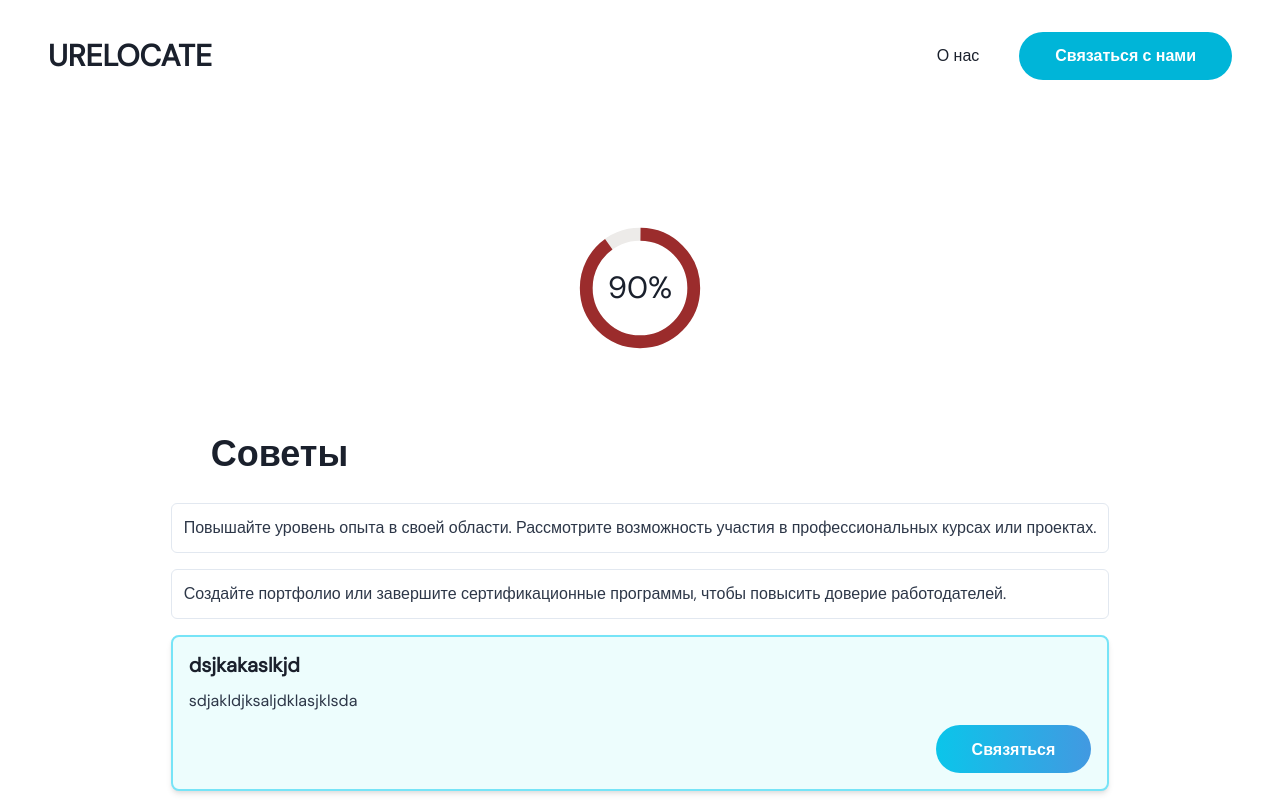
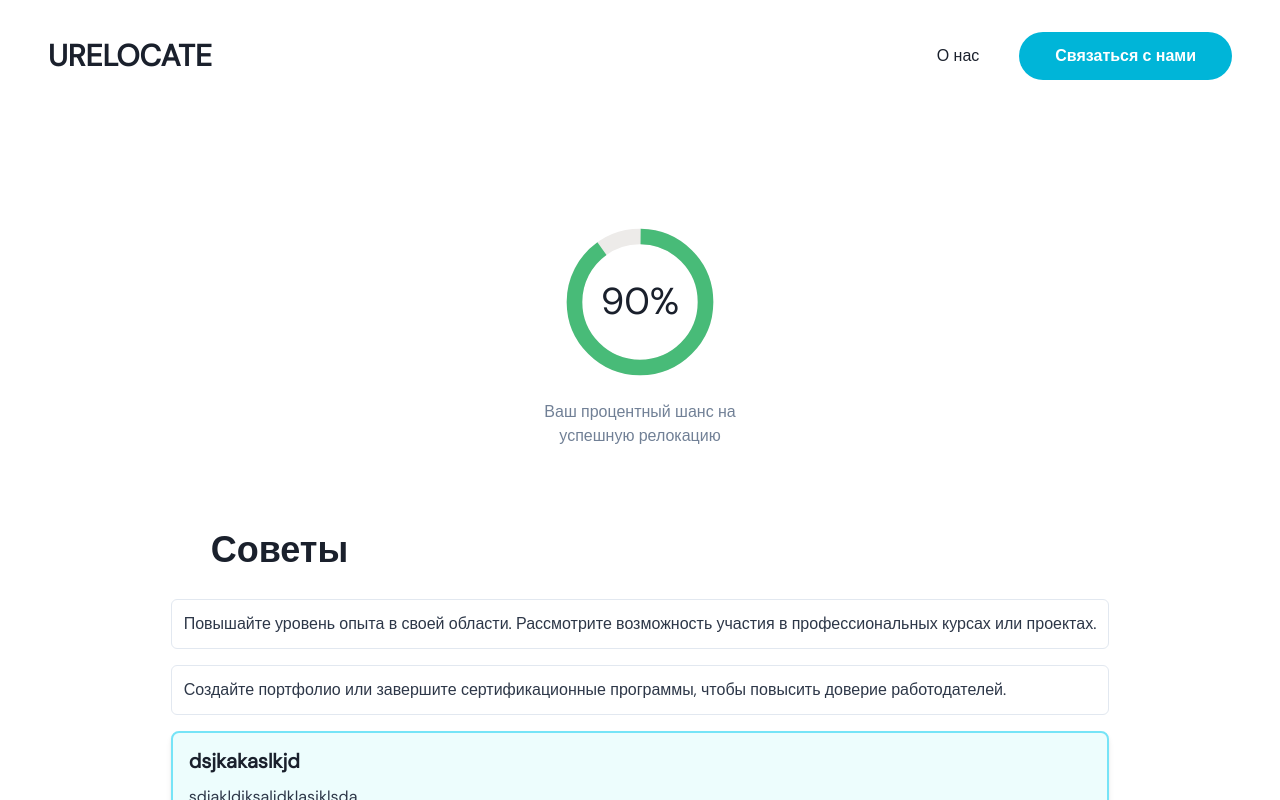
Before and after one commit to goldic342/urelocate-v2, a React (Vite) app in the folder frontend/: page /report in a window 1280 px wide. Shown: the top 800 px of the page. Built offline with nearby package versions, Linux system fonts and the light colour scheme.

Commit message:
Add small text for progress

```diff
--- a/frontend/src/components/ui/PercentProgress.jsx
+++ b/frontend/src/components/ui/PercentProgress.jsx
@@ -3,14 +3,14 @@ import { CircularProgress, CircularProgressLabel } from '@chakra-ui/react'
 const PercentProgress = ({ value }) => {
   let color = ''
 
-  if (0 < value < 10) color = 'red.700'
-  else if (10 < value < 20) color = 'red.400'
-  else if (20 < value < 60) color = 'yellow.400'
-  else if (60 < value < 80) color = 'green.300'
-  else if (80 < value) color = 'green.400'
+  if (value > 0 && value < 10) color = 'red.700'
+  else if (value >= 10 && value < 20) color = 'red.400'
+  else if (value >= 20 && value < 60) color = 'yellow.400'
+  else if (value >= 60 && value < 80) color = 'green.300'
+  else if (value >= 80) color = 'green.400'
 
   return (
-    <CircularProgress value={value} min={0} max={100} size={128} color={color}>
+    <CircularProgress value={value} min={0} max={100} size={156} color={color}>
       <CircularProgressLabel>{value}%</CircularProgressLabel>
     </CircularProgress>
   )
--- a/frontend/src/pages/ReportPage.jsx
+++ b/frontend/src/pages/ReportPage.jsx
@@ -1,4 +1,4 @@
-import { Container, Button, Flex, Box } from '@chakra-ui/react'
+import { Container, Button, Flex, Box, Text } from '@chakra-ui/react'
 import PercentProgress from '../components/ui/PercentProgress'
 import { useSearchParams } from 'react-router-dom'
 import AdvicesSection from '../components/AdvicesSection'
@@ -8,8 +8,17 @@ const ReportPage = () => {
 
   return (
     <Container maxW={'6xl'}>
-      <Flex justify={'center'} align={'center'} mt={28} mb={20}>
+      <Flex
+        justify={'center'}
+        direction={'column'}
+        align={'center'}
+        mt={28}
+        mb={20}
+      >
         <PercentProgress value={90} />
+        <Text mt={5} color={'gray.500'} maxW={52} textAlign="center">
+          Ваш процентный шанс на успешную релокацию
+        </Text>
       </Flex>
       <AdvicesSection
         advices={[
```
